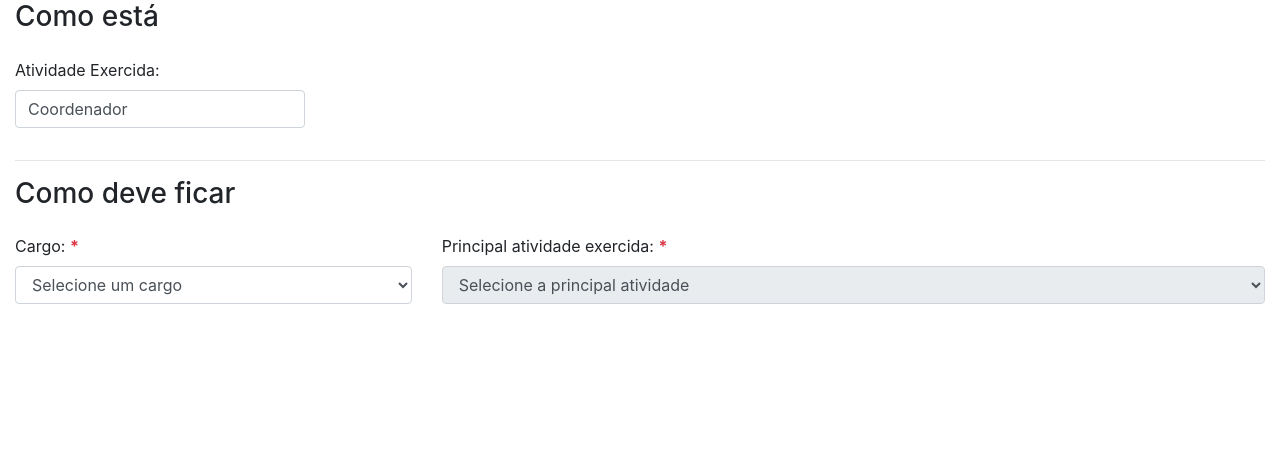
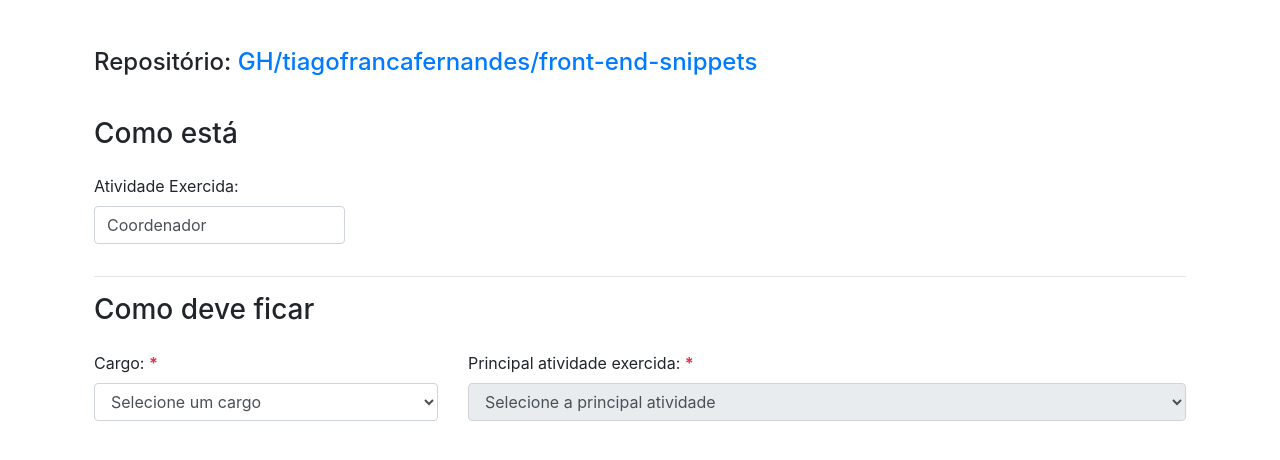
Before and after one commit to tiagofrancafernandes/front-end-snippets, a plain HTML site: page ajax-pure-js/index.html in a window 1280 px wide. Drawn offline with nearby package versions, Linux system fonts and the light colour scheme.

Commit message:
repo link and style
	modified:   ajax-pure-js/index.html
	modified:   index.html

```diff
--- a/ajax-pure-js/index.html
+++ b/ajax-pure-js/index.html
@@ -9,7 +9,17 @@
 </head>
 <body>
     <section class="content">
-        <div class="container-fluid">
+        <div class="container my-5 px-4">
+            <div class="row mb-3">
+                <div class="col-12 mb-3">
+                    <h4>Repositório:
+                        <a href="https://github.com/tiagofrancafernandes/front-end-snippets" target="_blank">
+                            GH/tiagofrancafernandes/front-end-snippets
+                        </a>
+                    </h4>
+                </div>
+            </div>
+
             <div class="row">
                 <div class="col-12 mb-3">
                     <h3>Como está</h3>
```
Also changed, not shown: index.html (+10 -0 lines).
